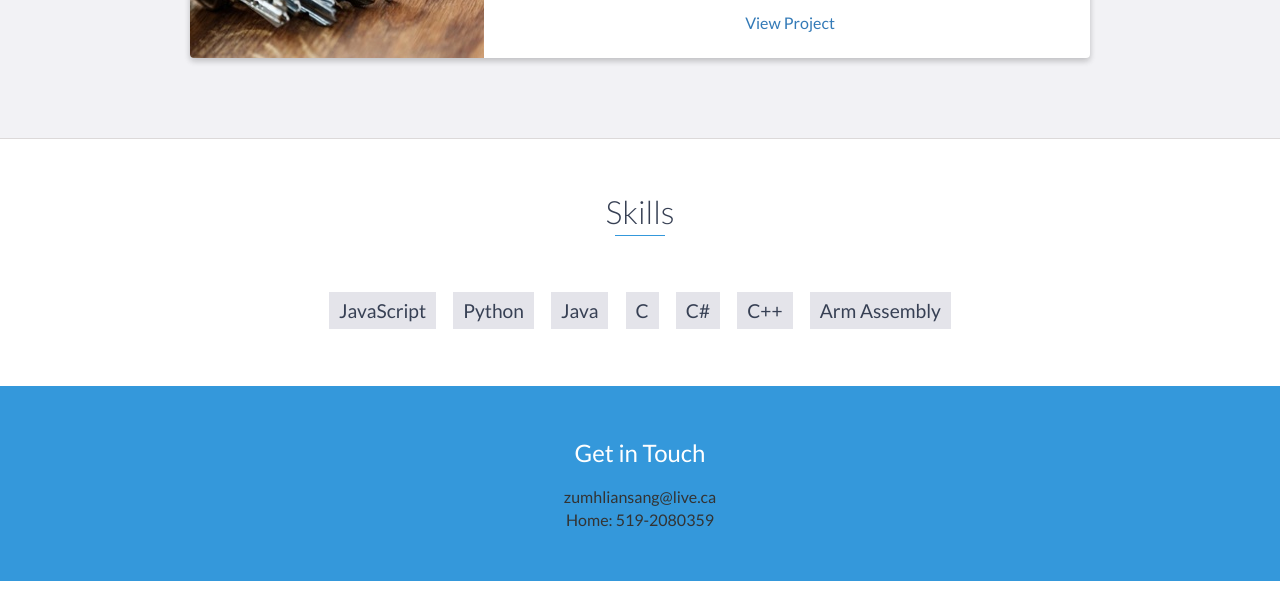
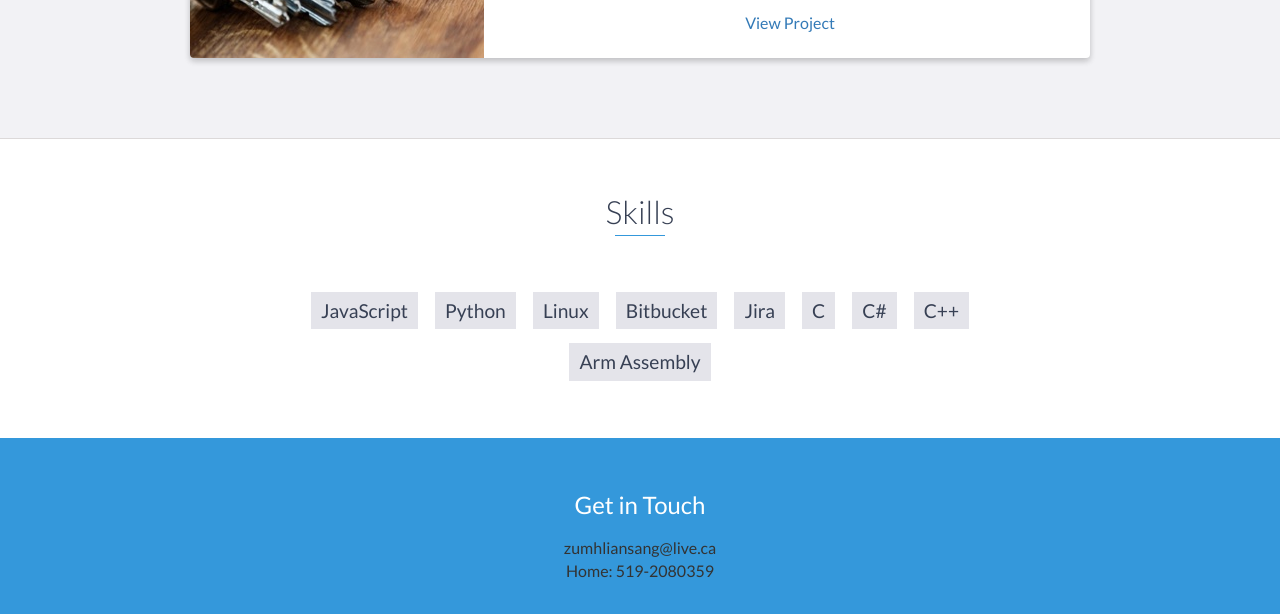
Before and after one commit to Zumh/Zumh.github.io, a website: page index.html in a window 1280 px wide. Shown: the part 3709-4323 px from the top of the page. Drawn offline with nearby package versions, Linux system fonts and the light colour scheme.

Commit message:
change resume

```diff
--- a/index.html
+++ b/index.html
@@ -276,7 +276,10 @@
         <ul>
             <li>JavaScript</li>
             <li>Python</li>
-            <li>Java</li>
+            <li>Linux</li>
+            <li>Bitbucket</li>
+            <li>Jira</li>
+
             <li>C</li>
             <li>C#</li>
             <li>C++</li>
```
Also changed, not shown: 3 other files.
